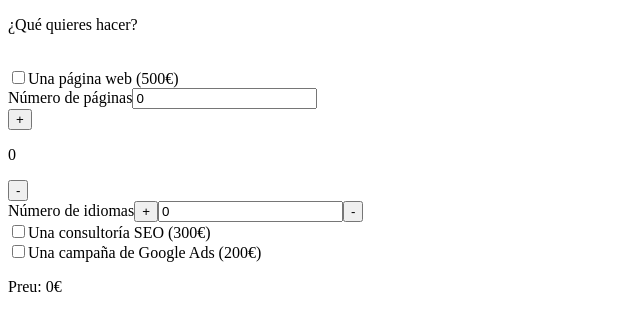
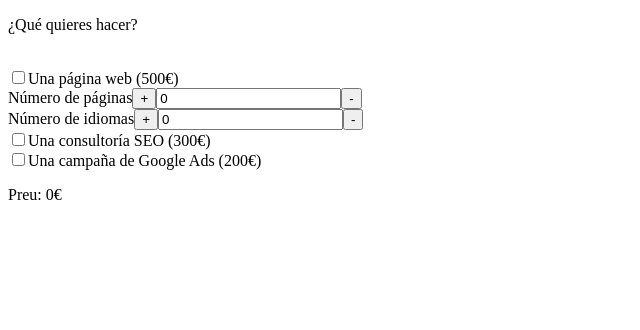
Before and after one commit to cris-casas/SPRINT_7, a React (Vite) app: page / in a window 1280 px wide. Shown: the top 330 px of the page, without its empty margins (0-640 px from the left). Built offline with nearby package versions, Linux system fonts and the light colour scheme.

Commit message:
ex-3_basico

```diff
--- a/src/App.jsx
+++ b/src/App.jsx
@@ -12,17 +12,21 @@ function App() {
   const [numPages, setNumPages] = useState(0);
   const [numLanguages, setNumLanguages] = useState(0);
 
-  const [count, setCount] = useState(0);
-
-  const incrementCount = () => {
-    setCount(count + 1);
+  const incrementPages = () => {
+    setNumPages(numPages + 1);
   };
 
-  const decreaseCount = () => {
-    setCount(count - 1);
+  const decreasePages = () => {
+    setNumPages(numPages - 1);
   };
 
-  console.log(count);
+  const incrementLang = () => {
+    setNumLanguages(numLanguages + 1);
+  };
+
+  const decreaseLang = () => {
+    setNumLanguages(numLanguages - 1);
+  };
 
   const handleCheckbox = (event) => {
     const value = +event.target.value;
@@ -33,14 +37,6 @@ function App() {
     } else {
       setIsChecked(isChecked.filter((e) => e !== value));
     }
-  };
-
-  const handleNumPagesChange = (event) => {
-    setNumPages(+event.target.value);
-  };
-
-  const handleNumLanguagesChange = (event) => {
-    setNumLanguages(+event.target.value);
   };
 
   useEffect(() => {
@@ -59,16 +55,14 @@ function App() {
       <label htmlFor="pagina-web">Una página web (500€)</label>
       <br />
       <label htmlFor="num-pagina-web">Número de páginas</label>
-      <input type="text" id="num-pagina-web" value={numPages} onChange={handleNumPagesChange} />
-      <br />
-      <button type="button" onClick={incrementCount}>+</button>
-      <p>{count}</p>
-      <button type="button" onClick={decreaseCount}>-</button>
+      <button type="button" onClick={incrementPages}>+</button>
+      <input type="text" id="num-pagina-web" value={numPages}/>
+      <button type="button" onClick={decreasePages}>-</button>
       <br />
       <label htmlFor="num-idiomas-web">Número de idiomas</label>
-      <button>+</button>
-      <input type="text" id="num-idiomas-web" value={numLanguages} onChange={handleNumLanguagesChange} />
-      <button>-</button>
+      <button type="button" onClick={incrementLang}>+</button>
+      <input type="text" id="num-idiomas-web" value={numLanguages}/>
+      <button type="button" onClick={decreaseLang}>-</button>
       <br />
       <input type="checkbox" id="consultoria-seo" value={300} onChange={handleCheckbox} />
       <label htmlFor="consultoria-seo">Una consultoría SEO (300€)</label>
```
